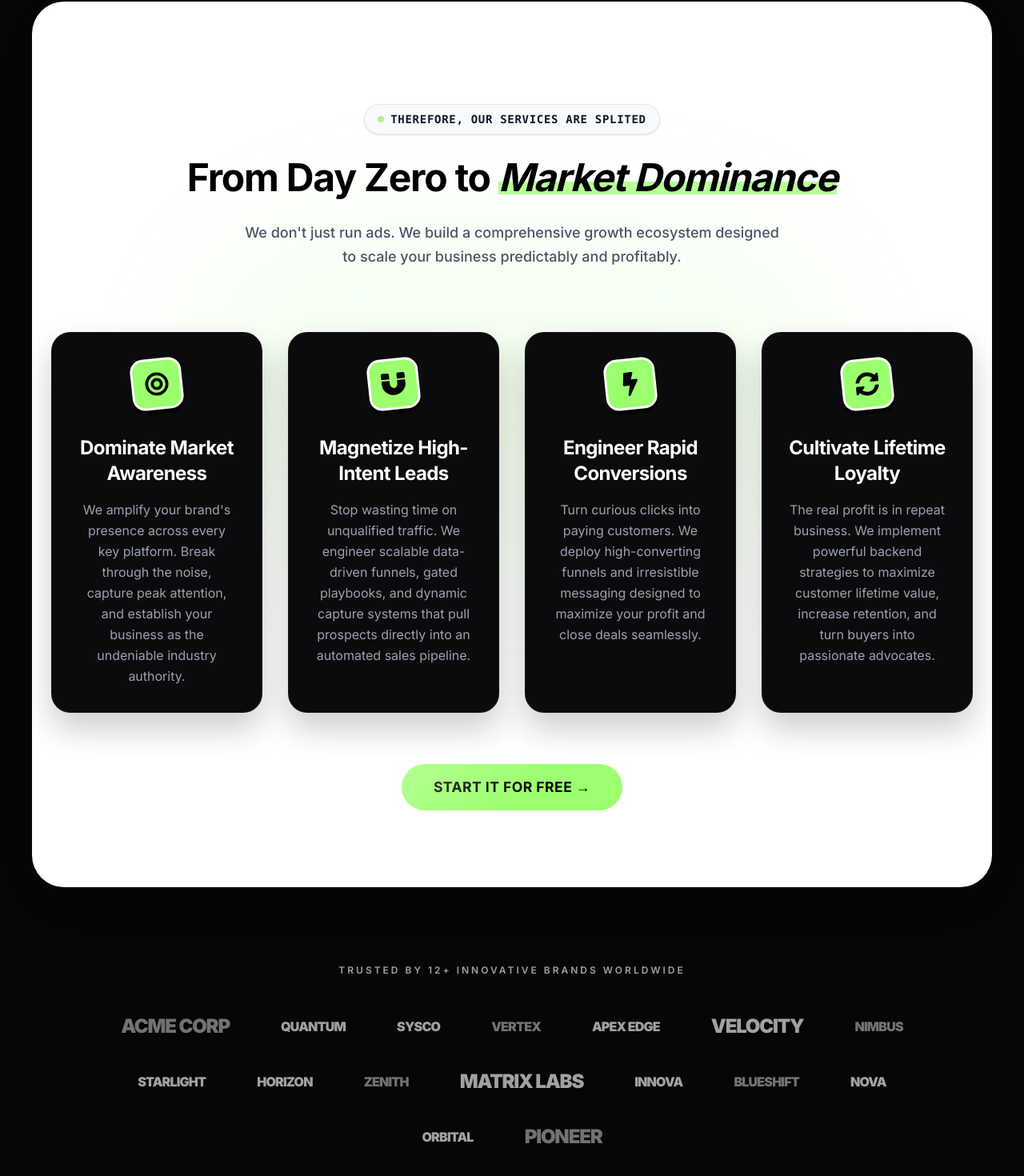
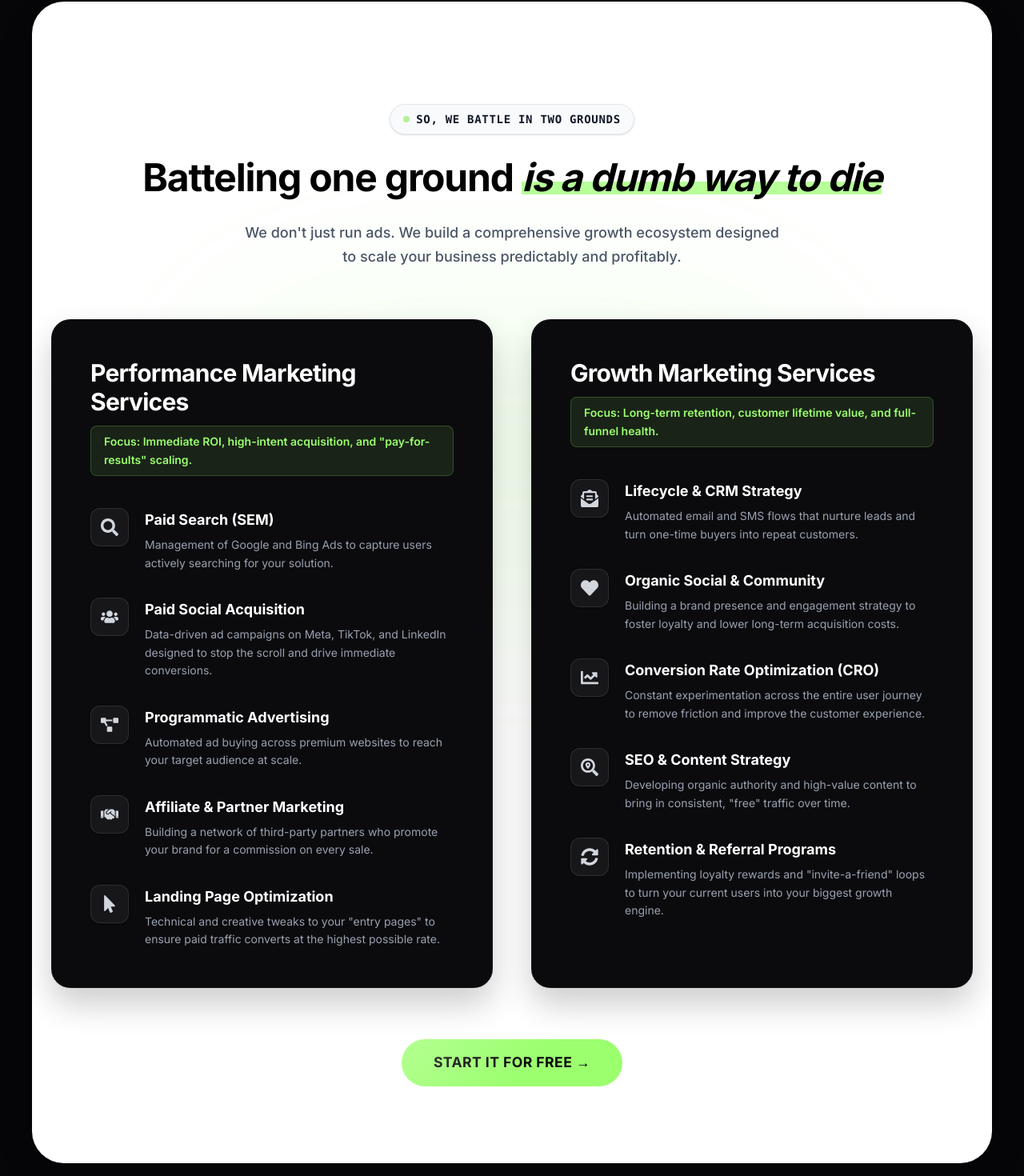
Before and after one commit to einfoengine/ablyart, a Next.js app: page / in a window 1280 px wide. Shown: the part 4217-5687 px from the top of the page at 80% size. Built offline with nearby package versions, Linux system fonts and the light colour scheme.

Commit message:
2 pillers

```diff
--- a/src/components/ServicesSection.tsx
+++ b/src/components/ServicesSection.tsx
@@ -168,9 +168,9 @@ export default function ServicesSection() {
       {/* Section header */}
       {/* Section header */}
       <SectionHeader
-        badge="All The Ways We Help You"
-        titleBase="Seven Ways We Engineer"
-        titleHighlight="Your Growth"
+        badge="An Unified Action Plan Takes"
+        titleBase="Seven steps"
+        titleHighlight="Growth Engineering"
         subtitle="We don't do everything - we go deep on audit, content, promotion & strategic optimization."
         alignment="split"
       />
--- a/src/components/ValueFocusSection.tsx
+++ b/src/components/ValueFocusSection.tsx
@@ -2,35 +2,83 @@
 
 import React from "react";
 import { motion } from "framer-motion";
-import { FaBullseye, FaMagnet, FaBolt, FaSyncAlt } from "react-icons/fa";
+import { FaSearch, FaUsers, FaProjectDiagram, FaHandshake, FaMousePointer, FaEnvelopeOpenText, FaHeart, FaChartLine, FaSearchLocation, FaSyncAlt } from "react-icons/fa";
 import { Button } from "@/components/ui/Button";
 
-export type FeatureCardProps = {
-  title: string;
+type ServiceDetail = {
+  name: string;
   description: string;
   icon: React.ReactNode;
 };
 
-const defaultFeatures: FeatureCardProps[] = [
+export type ServiceCategory = {
+  title: string;
+  focus: string;
+  services: ServiceDetail[];
+};
+
+const defaultCategories: ServiceCategory[] = [
   {
-    title: "Dominate Market Awareness",
-    description: "We amplify your brand's presence across every key platform. Break through the noise, capture peak attention, and establish your business as the undeniable industry authority.",
-    icon: <FaBullseye size={30} />
+    title: "Performance Marketing Services",
+    focus: "Immediate ROI, high-intent acquisition, and \"pay-for-results\" scaling.",
+    services: [
+      {
+        name: "Paid Search (SEM)",
+        description: "Management of Google and Bing Ads to capture users actively searching for your solution.",
+        icon: <FaSearch size={22} />
+      },
+      {
+        name: "Paid Social Acquisition",
+        description: "Data-driven ad campaigns on Meta, TikTok, and LinkedIn designed to stop the scroll and drive immediate conversions.",
+        icon: <FaUsers size={22} />
+      },
+      {
+        name: "Programmatic Advertising",
+        description: "Automated ad buying across premium websites to reach your target audience at scale.",
+        icon: <FaProjectDiagram size={22} />
+      },
+      {
+        name: "Affiliate & Partner Marketing",
+        description: "Building a network of third-party partners who promote your brand for a commission on every sale.",
+        icon: <FaHandshake size={22} />
+      },
+      {
+        name: "Landing Page Optimization",
+        description: "Technical and creative tweaks to your \"entry pages\" to ensure paid traffic converts at the highest possible rate.",
+        icon: <FaMousePointer size={22} />
+      }
+    ]
   },
   {
-    title: "Magnetize High-Intent Leads",
-    description: "Stop wasting time on unqualified traffic. We engineer scalable data-driven funnels, gated playbooks, and dynamic capture systems that pull prospects directly into an automated sales pipeline.",
-    icon: <FaMagnet size={30} />
-  },
-  {
-    title: "Engineer Rapid Conversions",
-    description: "Turn curious clicks into paying customers. We deploy high-converting funnels and irresistible messaging designed to maximize your profit and close deals seamlessly.",
-    icon: <FaBolt size={30} />
-  },
-  {
-    title: "Cultivate Lifetime Loyalty",
-    description: "The real profit is in repeat business. We implement powerful backend strategies to maximize customer lifetime value, increase retention, and turn buyers into passionate advocates.",
-    icon: <FaSyncAlt size={30} />
+    title: "Growth Marketing Services",
+    focus: "Long-term retention, customer lifetime value, and full-funnel health.",
+    services: [
+      {
+        name: "Lifecycle & CRM Strategy",
+        description: "Automated email and SMS flows that nurture leads and turn one-time buyers into repeat customers.",
+        icon: <FaEnvelopeOpenText size={22} />
+      },
+      {
+        name: "Organic Social & Community",
+        description: "Building a brand presence and engagement strategy to foster loyalty and lower long-term acquisition costs.",
+        icon: <FaHeart size={22} />
+      },
+      {
+        name: "Conversion Rate Optimization (CRO)",
+        description: "Constant experimentation across the entire user journey to remove friction and improve the customer experience.",
+        icon: <FaChartLine size={22} />
+      },
+      {
+        name: "SEO & Content Strategy",
+        description: "Developing organic authority and high-value content to bring in consistent, \"free\" traffic over time.",
+        icon: <FaSearchLocation size={22} />
+      },
+      {
+        name: "Retention & Referral Programs",
+        description: "Implementing loyalty rewards and \"invite-a-friend\" loops to turn your current users into your biggest growth engine.",
+        icon: <FaSyncAlt size={22} />
+      }
+    ]
   }
 ];
 
@@ -39,16 +87,16 @@ export type ValueFocusSectionProps = {
   titleBase?: string;
   titleHighlight?: string;
   subtitle?: string;
-  customFeatures?: FeatureCardProps[];
+  categories?: ServiceCategory[];
   hideBottomSection?: boolean;
 };
 
 export default function ValueFocusSection({
-  badge = "Therefore, our services are splited",
-  titleBase = "From Day Zero to",
-  titleHighlight = "Market Dominance",
+  badge = "So, we battle in two grounds",
+  titleBase = "Batteling one ground",
+  titleHighlight = "is a dumb way to die",
   subtitle = "We don't just run ads. We build a comprehensive growth ecosystem designed to scale your business predictably and profitably.",
-  customFeatures = defaultFeatures,
+  categories = defaultCategories,
   hideBottomSection = false,
 }: ValueFocusSectionProps) {
   return (
@@ -67,7 +115,7 @@ export default function ValueFocusSection({
                whileInView={{ opacity: 1, y: 0 }}
                viewport={{ once: false, margin: "-100px" }}
                transition={{ duration: 0.6 }}
-               className="text-center mb-20"
+               className="text-center mb-16"
             >
                <div className="inline-flex items-center gap-2 px-4 py-2 rounded-full border border-gray-200 bg-gray-50 mb-6 shadow-sm">
                  <div className="w-2 h-2 rounded-full bg-[var(--accent-dim)] animate-pulse"></div>
@@ -81,32 +129,43 @@ export default function ValueFocusSection({
                </p>
             </motion.div>
 
-            {/* 4 Boxes Grid */}
-            <div className="grid grid-cols-1 md:grid-cols-2 lg:grid-cols-4 gap-6 lg:gap-8">
-              {customFeatures.map((feature, index) => (
+            {/* 2 Column Categories Grid */}
+            <div className="grid grid-cols-1 lg:grid-cols-2 gap-8 lg:gap-12">
+              {categories.map((category, idx) => (
                 <motion.div
-                  key={index}
+                  key={idx}
                   initial={{ opacity: 0, y: 30 }}
                   whileInView={{ opacity: 1, y: 0 }}
                   viewport={{ once: false, margin: "-100px" }}
-                  transition={{ duration: 0.6, delay: index * 0.15 }}
+                  transition={{ duration: 0.6, delay: idx * 0.15 }}
+                  className="bg-[#0b0b0e] rounded-3xl p-8 md:p-12 border border-[rgba(255,255,255,0.05)] shadow-[0_20px_40px_rgba(0,0,0,0.2)] flex flex-col relative overflow-hidden group"
+                >
+                  <div className="absolute inset-0 bg-[var(--accent)] opacity-0 group-hover:opacity-[0.02] transition-opacity duration-500 pointer-events-none" />
 
-                  className="bg-[#0b0b0e] rounded-3xl flex flex-col items-center text-center relative overflow-hidden group transition-all duration-500 hover:scale-[1.02] hover:-translate-y-2 border border-[rgba(255,255,255,0.05)] hover:border-[var(--accent)] shadow-[0_20px_40px_rgba(0,0,0,0.2)] p-8"
-                >
-                  {/* Subtle background glow on hover */}
-                  <div className="absolute inset-0 bg-[var(--accent)] opacity-0 group-hover:opacity-[0.03] transition-opacity duration-500 pointer-events-none" />
-
-                  <div className="w-16 h-16 bg-[var(--accent)] text-[#060608] flex items-center justify-center rounded-[1rem] border-[3px] border-white shadow-[0_6px_0_rgba(0,0,0,0.5)] transform -rotate-[6deg] group-hover:rotate-[3deg] group-hover:-translate-y-2 group-hover:shadow-[0_12px_20px_rgba(155,255,110,0.3),0_6px_0_rgba(0,0,0,0.5)] group-hover:scale-105 transition-all duration-300 mb-8 relative z-10">
-                    {feature.icon}
+                  <h3 className="text-2xl md:text-3xl font-bold text-white mb-3 tracking-tight">
+                    {category.title}
+                  </h3>
+                  <div className="inline-block px-4 py-2 rounded-lg bg-[var(--accent)]/10 border border-[var(--accent)]/20 mb-10">
+                    <p className="text-[var(--accent)] font-semibold text-sm leading-relaxed">
+                      Focus: {category.focus}
+                    </p>
                   </div>
 
-                  <h3 className="text-2xl font-bold mb-4 text-white tracking-tight">
-                    {feature.title}
-                  </h3>
-
-                  <p className="text-gray-400 leading-relaxed text-base">
-                    {feature.description}
-                  </p>
+                  <div className="space-y-8 flex-1">
+                    {category.services.map((service, sIdx) => (
+                      <div key={sIdx} className="flex items-start gap-5">
+                        <div className="w-12 h-12 shrink-0 bg-white/5 flex items-center justify-center rounded-xl text-gray-300 border border-white/10 shadow-sm">
+                          {service.icon}
+                        </div>
+                        <div className="flex flex-col pt-1">
+                          <h4 className="text-lg font-bold text-white mb-2 leading-tight">{service.name}</h4>
+                          <p className="text-gray-400 text-sm leading-relaxed">
+                            {service.description}
+                          </p>
+                        </div>
+                      </div>
+                    ))}
+                  </div>
                 </motion.div>
               ))}
             </div>
```
